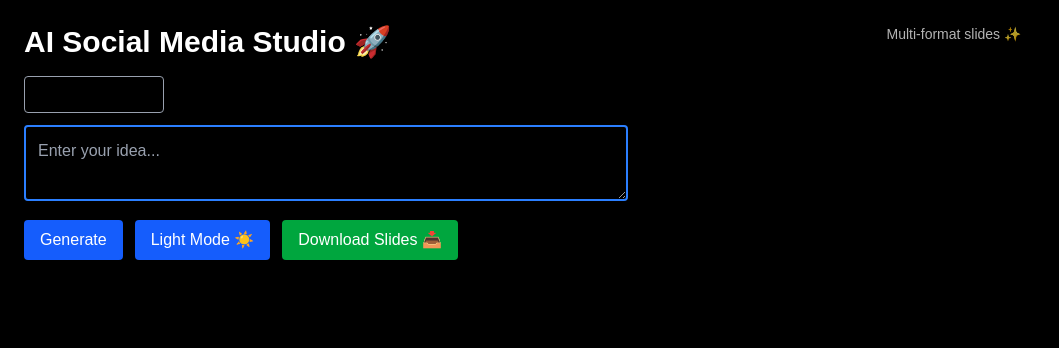
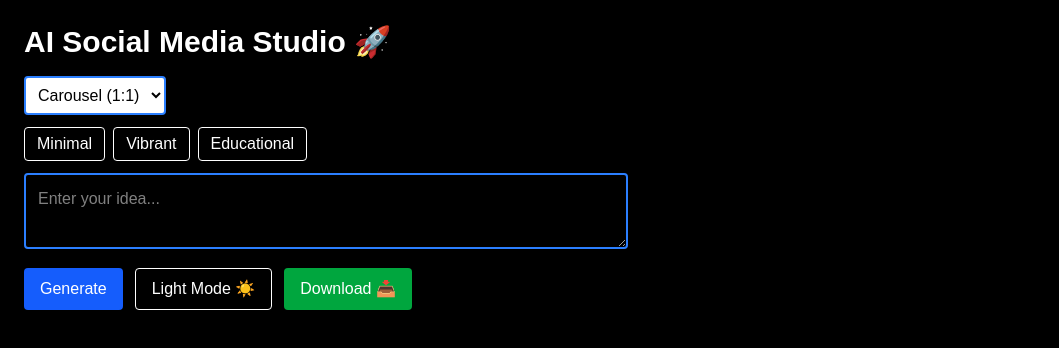
Before and after one commit to ishitachitranshi/ai-social-studio, a Next.js app: page / in a window 1280 px wide. Shown: the top 348 px of the page, without its empty margins (0-1059 px from the left). Built offline with nearby package versions, Linux system fonts and the light colour scheme.

Commit message:
Add style selector and update styling
Added style state and buttons for style selection. Updated class names for improved styling.

```diff
--- a/app/page.tsx
+++ b/app/page.tsx
@@ -16,9 +16,8 @@ export default function Home() {
   const [slides, setSlides] = useState<{ title: string; content: string }[]>([]);
   const [loading, setLoading] = useState(false);
   const [darkMode, setDarkMode] = useState(true);
-
-  // ✅ NEW: format state
   const [format, setFormat] = useState("carousel");
+  const [style, setStyle] = useState("vibrant");
 
   const slideRefs = useRef<(HTMLDivElement | null)[]>([]);
 
@@ -34,6 +33,19 @@ export default function Home() {
     setSlides(data.slides);
 
     setLoading(false);
+  };
+
+  const regenerateSlide = async (index: number) => {
+    const res = await fetch("/api/generate", {
+      method: "POST",
+      body: JSON.stringify({ prompt, format }),
+    });
+
+    const data = await res.json();
+
+    const newSlides = [...slides];
+    newSlides[index] = data.slides[index];
+    setSlides(newSlides);
   };
 
   const downloadSlides = async () => {
@@ -66,20 +78,27 @@ export default function Home() {
             AI Social Media Studio 🚀
           </h1>
 
-          {/* ✅ FORMAT SELECTOR */}
+          {/* ✅ FIXED DROPDOWN (always visible) */}
           <select
             value={format}
             onChange={(e) => setFormat(e.target.value)}
-            className="mb-3 p-2 rounded border border-gray-400 text-black"
+            className="mb-3 p-2 rounded border-2 border-blue-500 bg-white text-black outline-none focus:ring-2 focus:ring-blue-300"
           >
             <option value="carousel">Carousel (1:1)</option>
             <option value="post">Post (1:1)</option>
             <option value="story">Story (9:16)</option>
           </select>
 
+          {/* STYLE SWITCHER */}
+          <div className="flex gap-2 mb-3">
+            <button onClick={() => setStyle("minimal")} className="px-3 py-1 border rounded">Minimal</button>
+            <button onClick={() => setStyle("vibrant")} className="px-3 py-1 border rounded">Vibrant</button>
+            <button onClick={() => setStyle("edu")} className="px-3 py-1 border rounded">Educational</button>
+          </div>
+
           {/* INPUT */}
           <textarea
-            className={`w-full p-3 rounded border-2 border-blue-500 bg-transparent placeholder-gray-400 outline-none focus:ring-2 focus:ring-blue-300 ${
+            className={`w-full p-3 rounded border-2 border-blue-500 bg-transparent outline-none focus:ring-2 focus:ring-blue-300 ${
               darkMode ? "text-white" : "text-black"
             }`}
             placeholder="Enter your idea..."
@@ -91,27 +110,23 @@ export default function Home() {
 
             <button
               onClick={generate}
-              className="bg-blue-600 hover:bg-blue-500 text-white px-4 py-2 rounded"
+              className="bg-blue-600 text-white px-4 py-2 rounded"
             >
               {loading ? "Generating..." : "Generate"}
             </button>
 
             <button
               onClick={() => setDarkMode(!darkMode)}
-              className={`px-4 py-2 rounded font-medium ${
-                darkMode
-                  ? "bg-blue-600 text-white"
-                  : "border border-gray-400 text-black"
-              }`}
+              className="px-4 py-2 rounded border"
             >
               {darkMode ? "Light Mode ☀️" : "Dark Mode 🌙"}
             </button>
 
             <button
               onClick={downloadSlides}
-              className="bg-green-600 hover:bg-green-500 text-white px-4 py-2 rounded"
+              className="bg-green-600 text-white px-4 py-2 rounded"
             >
-              Download Slides 📥
+              Download 📥
             </button>
 
           </div>
@@ -119,10 +134,6 @@ export default function Home() {
 
         {/* RIGHT PANEL */}
         <div className="flex flex-col items-center">
-
-          <p className="text-sm opacity-70 mb-4">
-            Multi-format slides ✨
-          </p>
 
           <div className="grid grid-cols-2 gap-6">
             {slides.map((slide, i) => (
@@ -135,13 +146,18 @@ export default function Home() {
                   format === "story"
                     ? "w-[250px] h-[400px]"
                     : "w-[300px] h-[300px]"
-                } flex flex-col justify-between p-6 rounded-2xl shadow-xl text-white bg-gradient-to-br from-purple-500 via-pink-500 to-orange-400`}
+                } flex flex-col justify-between p-6 rounded-2xl shadow-xl ${
+                  style === "minimal"
+                    ? "bg-white text-black"
+                    : style === "edu"
+                    ? "bg-blue-600 text-white"
+                    : "bg-gradient-to-br from-purple-500 via-pink-500 to-orange-400 text-white"
+                }`}
               >
 
                 {/* TITLE */}
                 <textarea
-                  className="bg-transparent text-center font-bold text-xl outline-none resize-none leading-snug overflow-hidden"
-                  rows={2}
+                  className="bg-transparent text-center font-bold text-lg outline-none resize-none"
                   value={slide.title}
                   onChange={(e) => {
                     const newSlides = [...slides];
@@ -152,8 +168,7 @@ export default function Home() {
 
                 {/* CONTENT */}
                 <textarea
-                  className="bg-transparent text-center text-sm outline-none resize-none leading-relaxed overflow-hidden"
-                  rows={5}
+                  className="bg-transparent text-center text-sm outline-none resize-none"
                   value={slide.content}
                   onChange={(e) => {
                     const newSlides = [...slides];
@@ -162,9 +177,31 @@ export default function Home() {
                   }}
                 />
 
+                {/* REGENERATE */}
+                <button
+                  onClick={() => regenerateSlide(i)}
+                  className="text-xs underline mt-2"
+                >
+                  🔄 Regenerate
+                </button>
+
               </div>
             ))}
           </div>
+
+          {/* COPY CAPTION */}
+          {slides.length > 0 && (
+            <button
+              onClick={() =>
+                navigator.clipboard.writeText(
+                  slides.map(s => `${s.title}\n${s.content}`).join("\n\n")
+                )
+              }
+              className="mt-6 bg-yellow-500 text-black px-4 py-2 rounded"
+            >
+              Copy Caption 📋
+            </button>
+          )}
 
         </div>
 
```
